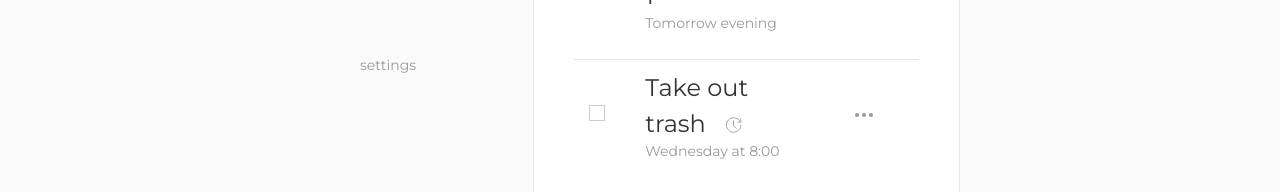
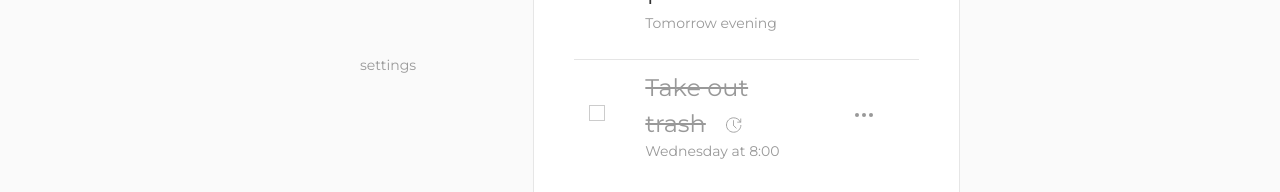
Before and after one commit to floriandejonckheere/remind-re, a React app in the folder web/: page / in a window 1280 px wide. Shown: the part 274-466 px from the top of the page. Built offline with nearby package versions, Linux system fonts and the light colour scheme.

Commit message:
Render disabled items

```diff
--- a/web/src/components/reminder/Reminder.js
+++ b/web/src/components/reminder/Reminder.js
@@ -15,10 +15,10 @@ class Reminder extends Component {
         </div>
         <div className="uk-width-expand">
           <div className="uk-text-lead">
-            { this.props.active ? (
-              <s>{ this.props.title }</s>
-            ) : (
-              <span>{ this.props.title }</span>
+            { this.props.active ?
+              this.props.title
+            : (
+              <s className="uk-text-muted">{ this.props.title }</s>
             )}
             { this.props.recurring &&
               <span className="uk-margin-left uk-text-muted" title="Recurring reminder" data-uk-icon="icon: future; ratio: .8" data-uk-tooltip />
--- a/web/src/components/reminderlist/ReminderList.js
+++ b/web/src/components/reminderlist/ReminderList.js
@@ -15,6 +15,7 @@ class ReminderList extends Component {
               title="Hand in assigment 1"
               subtitle="Tomorrow evening"
               date=""
+              active="true"
             />
           </li>
           <li className="uk-padding-small">
```
